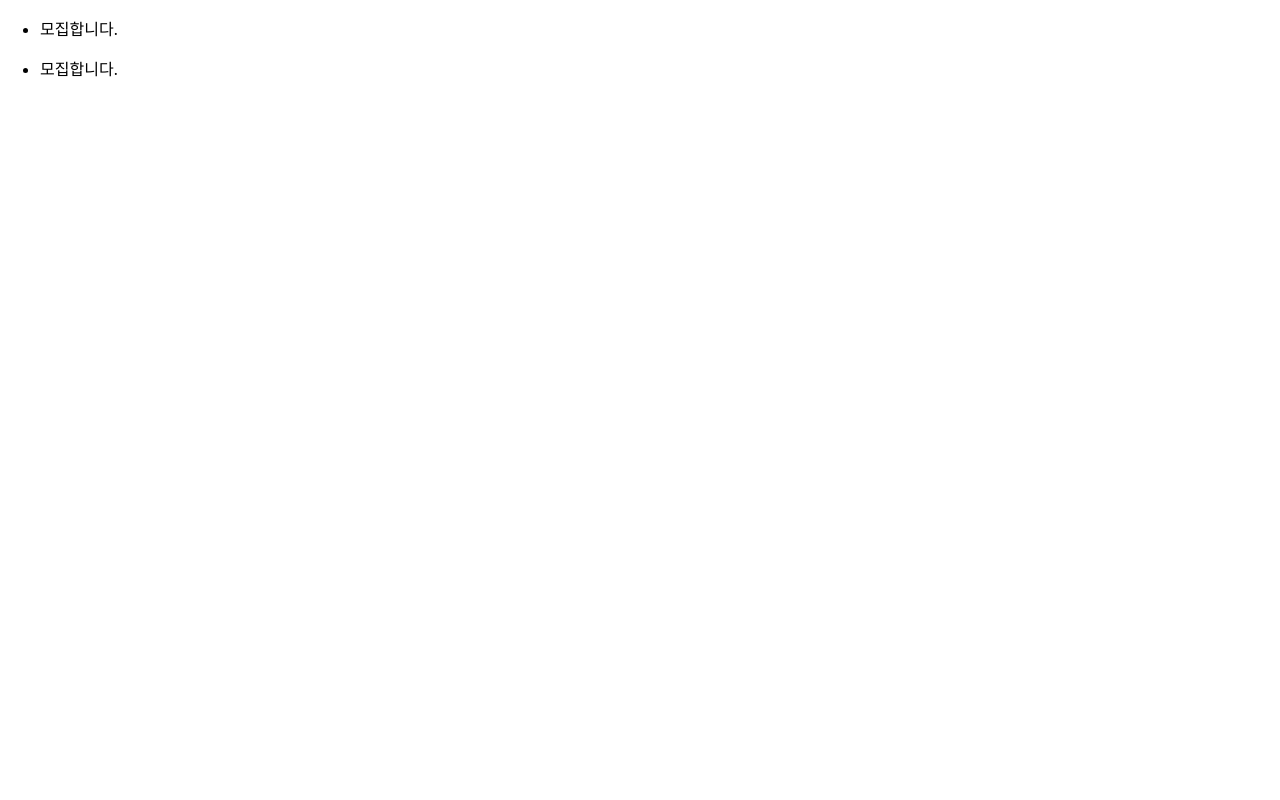
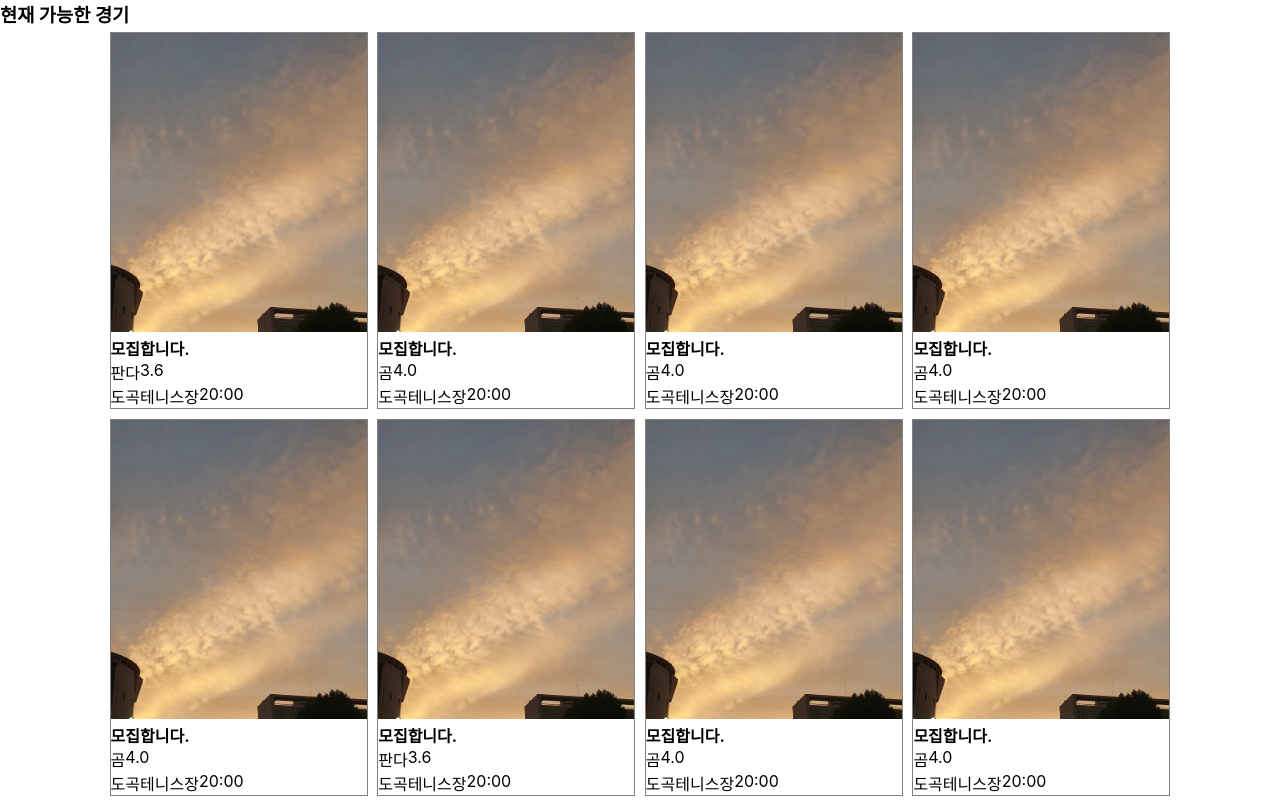
Before and after one commit to ssso-pro1/tennis-together-fe, a React (Create React App) app: page / in a window 1280 px wide. Shown: the top 800 px of the page. Built offline with nearby package versions, Linux system fonts and the light colour scheme.

Commit message:
ADD list-page data, scss & install scss
- 임의의 데이터 추가 (백엔드쪽에 필요한 api 파라미터 요청드리고 작업하시는 동안 임의로 필요한 파라미터 넣어서 했습니다)
- install sass, sass-loader, dart-sass

```diff
--- a/package.json
+++ b/package.json
@@ -6,10 +6,13 @@
     "@testing-library/jest-dom": "^5.14.1",
     "@testing-library/react": "^11.2.7",
     "@testing-library/user-event": "^12.8.3",
+    "dart-sass": "^1.25.0",
     "react": "^17.0.2",
     "react-dom": "^17.0.2",
     "react-router-dom": "^5.3.0",
     "react-scripts": "4.0.3",
+    "sass": "^1.43.4",
+    "sass-loader": "^10.2.0",
     "web-vitals": "^1.1.2"
   },
   "scripts": {
--- a/src/App.js
+++ b/src/App.js
@@ -1,6 +1,6 @@
 import './App.css';
 import { BrowserRouter, Switch, Route } from 'react-router-dom';
-import ListPage from './components/ListPage/ListPage';
+import ListPage from './ListPage';
 import { useState } from 'react';
 
 function App() {
@@ -9,6 +9,11 @@ function App() {
       {
         game_no: 1,
         title: '모집합니다.',
+        img: '/images/0916',
+        nickname: '판다',
+        rate: '3.6',
+        court_name: '도곡테니스장',
+        time: '20:00',
         content: '모집합니다.',
         gender_type: 'M',
         age_type: '10',
@@ -25,6 +30,179 @@ function App() {
       {
         game_no: 2,
         title: '모집합니다.',
+        img: '/images/0916',
+        nickname: '곰',
+        rate: '4.0',
+        court_name: '도곡테니스장',
+        time: '20:00',
+        content: '모집합니다.',
+        gender_type: 'M',
+        age_type: '10',
+        str_dt: 2020 - 10 - 11,
+        end_dt: 2020 - 10 - 12,
+        str_dtm: '2020-10-11 15:00:00',
+        end_dtm: '2020-10-11 17:00:00',
+        loc_si_do: '서울시',
+        loc_si_gun_gu: '동작구',
+        fst_reg_dtm: 2,
+        lst_upd_dtm: '?',
+        st_dv_cd: '',
+      },
+      {
+        game_no: 3,
+        title: '모집합니다.',
+        img: '/images/0916',
+        nickname: '곰',
+        rate: '4.0',
+        court_name: '도곡테니스장',
+        time: '20:00',
+        content: '모집합니다.',
+        gender_type: 'M',
+        age_type: '10',
+        str_dt: 2020 - 10 - 11,
+        end_dt: 2020 - 10 - 12,
+        str_dtm: '2020-10-11 15:00:00',
+        end_dtm: '2020-10-11 17:00:00',
+        loc_si_do: '서울시',
+        loc_si_gun_gu: '동작구',
+        fst_reg_dtm: 2,
+        lst_upd_dtm: '?',
+        st_dv_cd: '',
+      },
+      {
+        game_no: 4,
+        title: '모집합니다.',
+        img: '/images/0916',
+        nickname: '곰',
+        rate: '4.0',
+        court_name: '도곡테니스장',
+        time: '20:00',
+        content: '모집합니다.',
+        gender_type: 'M',
+        age_type: '10',
+        str_dt: 2020 - 10 - 11,
+        end_dt: 2020 - 10 - 12,
+        str_dtm: '2020-10-11 15:00:00',
+        end_dtm: '2020-10-11 17:00:00',
+        loc_si_do: '서울시',
+        loc_si_gun_gu: '동작구',
+        fst_reg_dtm: 2,
+        lst_upd_dtm: '?',
+        st_dv_cd: '',
+      },
+      {
+        game_no: 5,
+        title: '모집합니다.',
+        img: '/images/0916',
+        nickname: '곰',
+        rate: '4.0',
+        court_name: '도곡테니스장',
+        time: '20:00',
+        content: '모집합니다.',
+        gender_type: 'M',
+        age_type: '10',
+        str_dt: 2020 - 10 - 11,
+        end_dt: 2020 - 10 - 12,
+        str_dtm: '2020-10-11 15:00:00',
+        end_dtm: '2020-10-11 17:00:00',
+        loc_si_do: '서울시',
+        loc_si_gun_gu: '동작구',
+        fst_reg_dtm: 2,
+        lst_upd_dtm: '?',
+        st_dv_cd: '',
+      },
+      {
+        game_no: 6,
+        title: '모집합니다.',
+        img: '/images/0916',
+        nickname: '판다',
+        rate: '3.6',
+        court_name: '도곡테니스장',
+        time: '20:00',
+        content: '모집합니다.',
+        gender_type: 'M',
+        age_type: '10',
+        str_dt: 2020 - 10 - 11,
+        end_dt: 2020 - 10 - 12,
+        str_dtm: '2020-10-11 15:00:00',
+        end_dtm: '2020-10-11 17:00:00',
+        loc_si_do: '서울시',
+        loc_si_gun_gu: '동작구',
+        fst_reg_dtm: 2,
+        lst_upd_dtm: '?',
+        st_dv_cd: '',
+      },
+      {
+        game_no: 7,
+        title: '모집합니다.',
+        img: '/images/0916',
+        nickname: '곰',
+        rate: '4.0',
+        court_name: '도곡테니스장',
+        time: '20:00',
+        content: '모집합니다.',
+        gender_type: 'M',
+        age_type: '10',
+        str_dt: 2020 - 10 - 11,
+        end_dt: 2020 - 10 - 12,
+        str_dtm: '2020-10-11 15:00:00',
+        end_dtm: '2020-10-11 17:00:00',
+        loc_si_do: '서울시',
+        loc_si_gun_gu: '동작구',
+        fst_reg_dtm: 2,
+        lst_upd_dtm: '?',
+        st_dv_cd: '',
+      },
+      {
+        game_no: 8,
+        title: '모집합니다.',
+        img: '/images/0916',
+        nickname: '곰',
+        rate: '4.0',
+        court_name: '도곡테니스장',
+        time: '20:00',
+        content: '모집합니다.',
+        gender_type: 'M',
+        age_type: '10',
+        str_dt: 2020 - 10 - 11,
+        end_dt: 2020 - 10 - 12,
+        str_dtm: '2020-10-11 15:00:00',
+        end_dtm: '2020-10-11 17:00:00',
+        loc_si_do: '서울시',
+        loc_si_gun_gu: '동작구',
+        fst_reg_dtm: 2,
+        lst_upd_dtm: '?',
+        st_dv_cd: '',
+      },
+      {
+        game_no: 9,
+        title: '모집합니다.',
+        img: '/images/0916',
+        nickname: '곰',
+        rate: '4.0',
+        court_name: '도곡테니스장',
+        time: '20:00',
+        content: '모집합니다.',
+        gender_type: 'M',
+        age_type: '10',
+        str_dt: 2020 - 10 - 11,
+        end_dt: 2020 - 10 - 12,
+        str_dtm: '2020-10-11 15:00:00',
+        end_dtm: '2020-10-11 17:00:00',
+        loc_si_do: '서울시',
+        loc_si_gun_gu: '동작구',
+        fst_reg_dtm: 2,
+        lst_upd_dtm: '?',
+        st_dv_cd: '',
+      },
+      {
+        game_no: 10,
+        title: '모집합니다.',
+        img: '/images/0916',
+        nickname: '곰',
+        rate: '4.0',
+        court_name: '도곡테니스장',
+        time: '20:00',
         content: '모집합니다.',
         gender_type: 'M',
         age_type: '10',
--- /dev/null
+++ b/src/ItemPage.jsx
@@ -0,0 +1,23 @@
+import React from 'react';
+import './components/item-page.scss';
+
+const ItemPage = ({ game }) => {
+  return (
+    <li>
+      {/* img, title, name, rate, courtname, time */}
+      <img src='/images/0916.jpg' alt='img' />
+      <h4>{game.title}</h4>
+      <div>
+        <p>{game.nickname}</p>
+        <p>{game.rate}</p>
+      </div>
+      <div>
+        <p>{game.court_name}</p>
+        <p>{game.time}</p>
+      </div>
+    </li>
+  );
+};
+
+export default ItemPage;
+<itempage></itempage>;
--- /dev/null
+++ b/src/ListPage.jsx
@@ -0,0 +1,25 @@
+import React from 'react';
+import ItemPage from './ItemPage';
+import './components/list-page.scss';
+import Search from './Search';
+
+const ListPage = ({ games, games: { content } }) => {
+  console.log(games);
+
+  return (
+    <section>
+      <h3>현재 가능한 경기</h3>
+      <ul>
+        {games &&
+          content.map(game => (
+            <ItemPage //
+              key={game.game_no}
+              game={game}
+            />
+          ))}
+      </ul>
+    </section>
+  );
+};
+
+export default ListPage;
--- a/src/components/ItemPage/ItemPage.jsx
+++ /dev/null
@@ -1,13 +0,0 @@
-import React from 'react';
-
-const ItemPage = ({ game }) => {
-  return (
-    <li>
-      {/* img, title, name, rate, courtname, time */}
-      <p>{game.title}</p>
-    </li>
-  );
-};
-
-export default ItemPage;
-<itempage></itempage>;
--- a/src/components/ListPage/ListPage.jsx
+++ /dev/null
@@ -1,20 +0,0 @@
-import React from 'react';
-import ItemPage from '../ItemPage/ItemPage';
-
-const ListPage = ({ games, games: { content } }) => {
-  console.log(games);
-
-  return (
-    <ul>
-      {games &&
-        content.map(game => (
-          <ItemPage //
-            key={game.game_no}
-            game={game}
-          />
-        ))}
-    </ul>
-  );
-};
-
-export default ListPage;
--- /dev/null
+++ b/src/components/item-page.scss
@@ -0,0 +1,17 @@
+* {
+  margin: 0;
+}
+
+li {
+  border: 1px solid grey;
+  width: 20%;
+  margin: 0.3rem;
+
+  img {
+    width: 100%;
+  }
+
+  div {
+    display: flex;
+  }
+}
--- /dev/null
+++ b/src/components/list-page.scss
@@ -0,0 +1,17 @@
+* {
+  padding: 0;
+  margin: 0;
+}
+h3 {
+}
+
+ul {
+  display: flex;
+  flex-direction: row;
+  justify-content: center;
+  flex-wrap: wrap;
+  list-style: none;
+  //   margin: 1;
+  //   padding: 0.8;
+  width: 100%;
+}
```
Also changed, not shown: public/images/0916.jpg (added), 1 other file (tests, documents, lock files or other folders).
